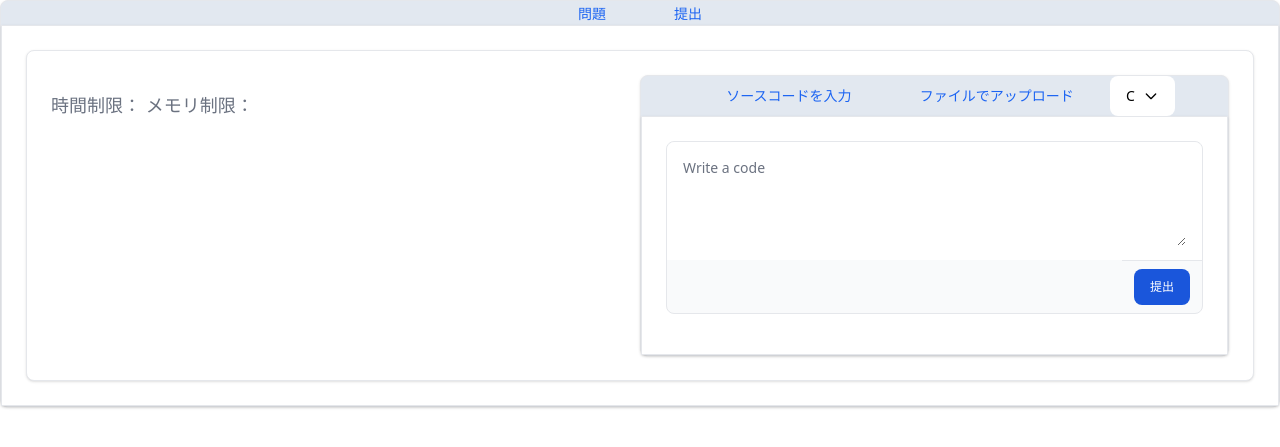
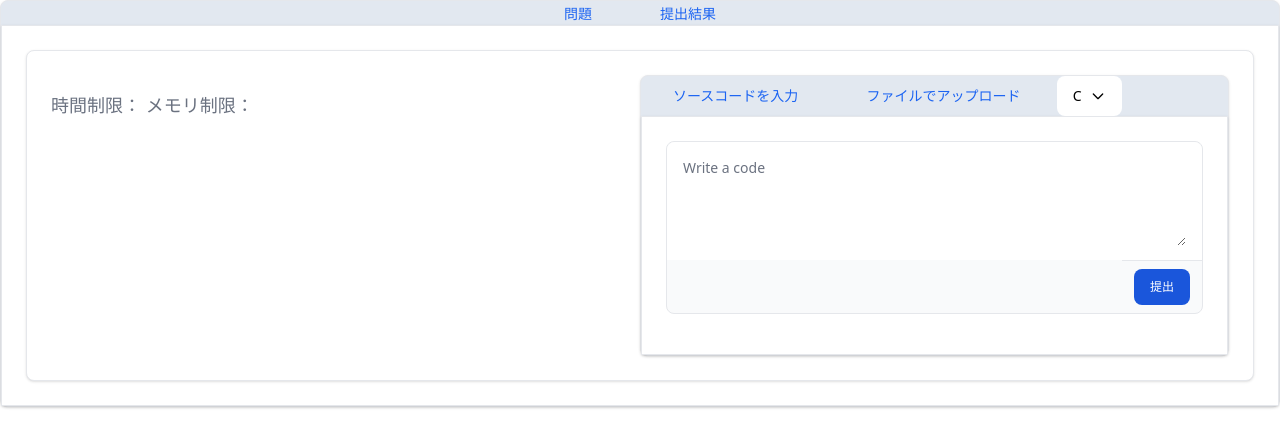
Before and after one commit to mtaku3/capybara-online-judge, a PHP site: template src/App/Presentation/Template/Problem.twig in a window 1280 px wide. Shown: the part 120-567 px from the top of the page. Run offline with PHP 8.4, Linux system fonts and the light colour scheme; the template is opened without the code that fills it, so the values that code supplies are empty; style sheets or scripts are compiled from the project's sources; some libraries are stand-ins or nearby versions.

Commit message:
feat: 問題詳細ページの実装

```diff
--- a/src/App/Presentation/Template/Problem.twig
+++ b/src/App/Presentation/Template/Problem.twig
@@ -1,13 +1,16 @@
 {% extends "Template.twig" %}
+{#}{% set languages = ["C", "CPP"] %}
+#}
 {% block body %}
     {% include "Component/NavBar.twig" %}
+    {#}{{ dump(problemSubmittableLanguages) }}#}
     <div class="w-full h-full bg-slate-200 border border-gray-200 rounded-lg shadow dark:bg-gray-800 dark:border-gray-700 ">
         <div class="place-self-center display:flex">
             <a href="http://localhost/problem"
                class="place-self-center font-medium text-sm text-blue-600 dark:text-blue-500 hover:underline m-8">問題</a>
             {% if 1 %}
-                <a href="http://localhost/problem"
-                   class="place-self-center font-medium text-sm text-blue-600 dark:text-blue-500 hover:underline m-8">提出</a>
+                <a href="http://localhost//problem/{{ problemId }}/submissions"
+                   class="place-self-center font-medium text-sm text-blue-600 dark:text-blue-500 hover:underline m-8">提出結果</a>
             {% endif %}
         </div>
         <div class="w-full h-full p-6 bg-white border border-gray-200 rounded-none shadow dark:bg-gray-800 dark:border-gray-700">
@@ -51,14 +54,14 @@
                     {% endif %}
                     {% if 1 %}
                         <div class="w-1/2 bg-slate-200 border border-gray-200 rounded-lg shadow dark:bg-gray-800 dark:border-gray-700">
-                            <div class="place-self-center display:flex">
+                            <div class=" display:flex ">
                                 <a href="http://localhost/problem"
-                                   class="place-self-center font-medium text-sm text-blue-600 dark:text-blue-500 hover:underline m-8">ソースコードを入力</a>
+                                   class=" font-medium text-sm text-blue-600 dark:text-blue-500 hover:underline m-8">ソースコードを入力</a>
                                 <a href="http://localhost/problem"
-                                   class="place-self-center font-medium text-sm text-blue-600 dark:text-blue-500 hover:underline m-8">ファイルでアップロード</a>
+                                   class=" font-medium text-sm text-blue-600 dark:text-blue-500 hover:underline m-8">ファイルでアップロード</a>
                                 <button id="dropdownDefaultButton"
                                         data-dropdown-toggle="dropdown"
-                                        class="text-lg bg-white hover:bg-slate-300 focus:ring-4 focus:outline-none focus:ring-blue-300 font-medium rounded-lg text-sm px-4 py-2.5 text-center inline-flex items-center dark:bg-blue-600 dark:hover:bg-blue-700 dark:focus:ring-blue-800"
+                                        class=" ml-auto text-lg bg-white hover:bg-slate-300 focus:ring-4 focus:outline-none focus:ring-blue-300 font-medium rounded-lg text-sm px-4 py-2.5 text-right inline-flex items-center dark:bg-blue-600 dark:hover:bg-blue-700 dark:focus:ring-blue-800"
                                         type="button">
                                     C
                                     <svg class="w-4 h-4 ml-2"
@@ -75,6 +78,14 @@
                                      class="z-10 hidden bg-white divide-y divide-gray-100 rounded-lg shadow w-44 dark:bg-gray-700">
                                     <ul class="py-2 text-sm text-gray-700 dark:text-gray-200"
                                         aria-labelledby="dropdownDefaultButton">
+                                        {#}
+                                        {% for i in problemSubmittableLanguages %}
+                                            <li>
+                                                <a href="#"
+                                                   class="block px-4 py-2 hover:bg-gray-100 dark:hover:bg-gray-600 dark:hover:text-white">{{ languages[i] }}</a>
+                                            </li>
+                                        {% endfor %}
+                                        #}
                                         <li>
                                             <a href="#"
                                                class="block px-4 py-2 hover:bg-gray-100 dark:hover:bg-gray-600 dark:hover:text-white">Dashboard</a>
```
